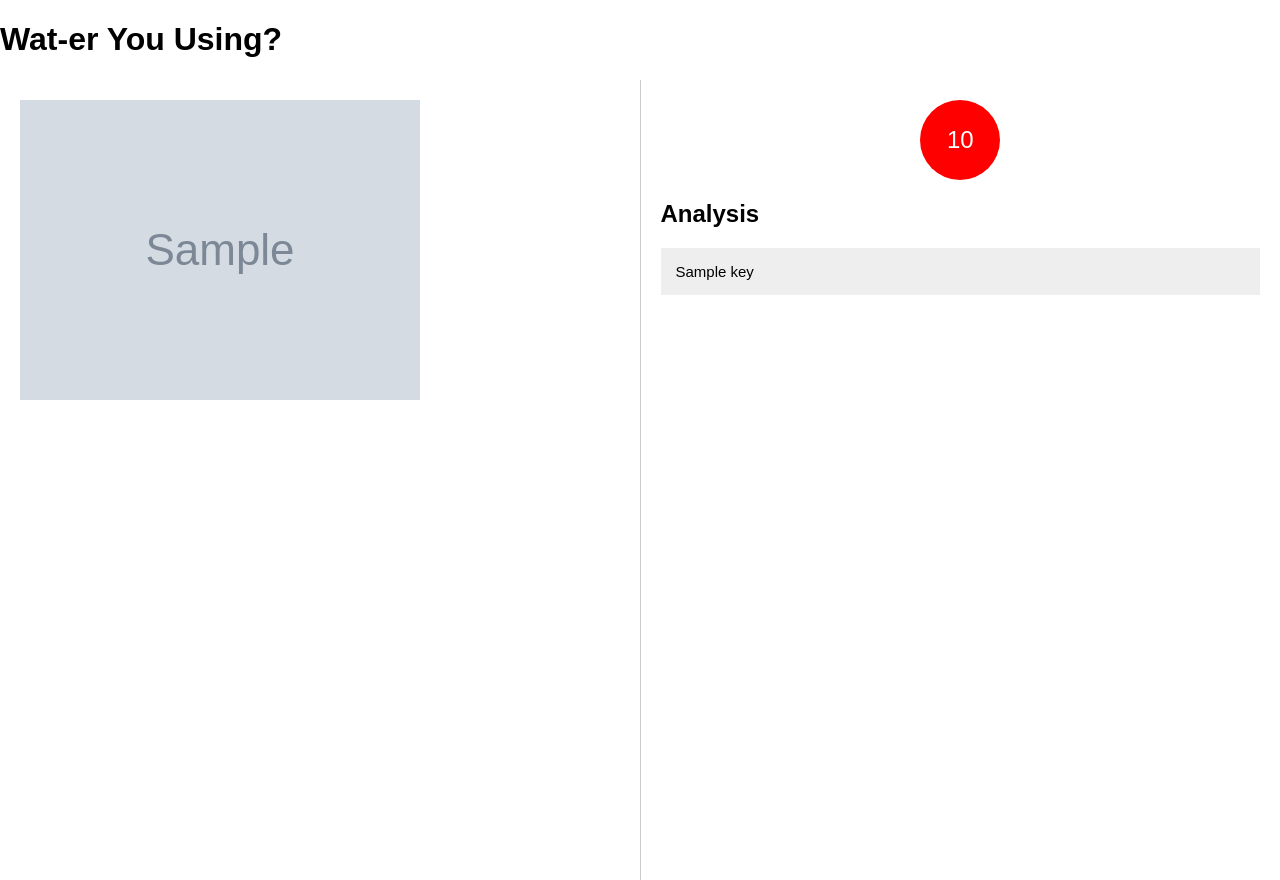
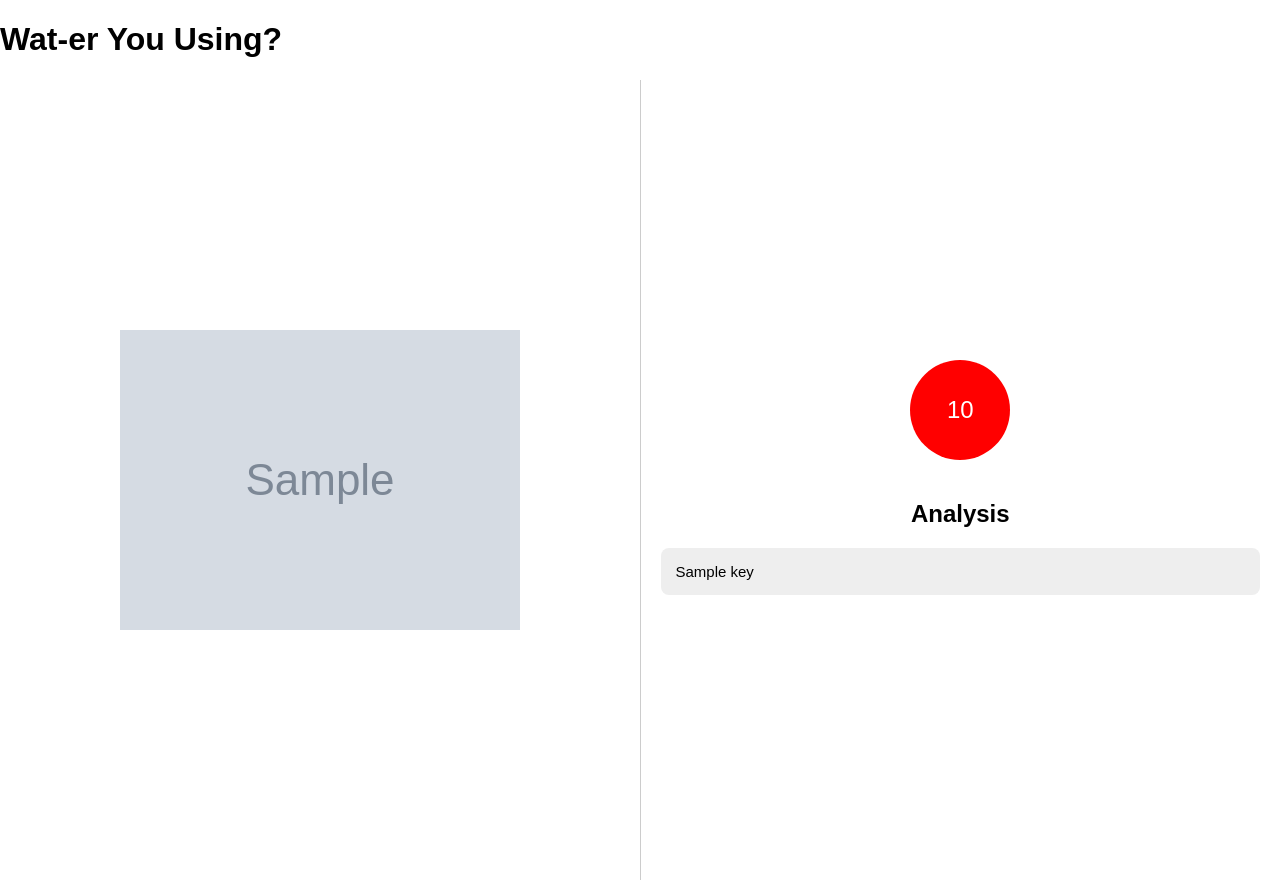
Before and after one commit to ethanbond64/water-you-using, a Flask app: template templates/result.html in a window 1280 px wide. Run offline with Flask 3, Linux system fonts and the light colour scheme; the template is opened without the code that fills it: most values are stand-ins (such as "Sample title", 1, 10 or a date in 2020); grey boxes marked "Sample" are stand-in pictures.

Commit message:
progress

```diff
--- a/app.py
+++ b/app.py
@@ -1,7 +1,7 @@
 import base64
 import re
 import threading
-import time
+import json
 import uuid
 
 from dotenv import load_dotenv
@@ -47,8 +47,15 @@ def status(uuid_str):
 
 @app.route('/view/<uuid_str>')
 def view(uuid_str):
+
     info = data.get(uuid_str, None)
+
+    for key in info:
+        if "%" in key:
+            del info[key]
+
     score = info.pop('score', 57)
+
     return render_template("result.html",
                            info=info,
                            score=score,
--- a/templates/result.html
+++ b/templates/result.html
@@ -16,27 +16,32 @@
             height: 100%;
         }
 
-        .left {
+        .left, .right {
             flex: 1;
             padding: 20px;
+            display: flex;
+            justify-content: center; /* Center content horizontally */
+            align-items: center; /* Center content vertically */
+        }
+
+        .left {
+            text-align: center; /* Center image */
         }
 
         .right {
-            flex: 1;
-            padding: 20px;
+            flex-direction: column; /* Stack items vertically */
             border-left: 1px solid #ccc; /* Add border between left and right */
         }
 
         /* Score circle */
         .score-circle {
-            width: 80px;
-            height: 80px;
+            width: 100px;
+            height: 100px;
             border-radius: 50%;
             color: white;
             font-size: 24px;
-            line-height: 80px;
+            line-height: 100px;
             text-align: center;
-            margin: 0 auto;
             margin-bottom: 20px;
         }
 
@@ -47,6 +52,7 @@
 
         .score-circle.yellow {
             background-color: yellow;
+            color: black; /* Improve contrast for yellow circle */
         }
 
         .score-circle.green {
@@ -65,6 +71,7 @@
             transition: 0.4s;
             margin-bottom: 5px;
             width: 100%; /* Ensure each accordion button spans full width */
+            border-radius: 8px; /* Rounded corners */
         }
 
         .active, .accordion:hover {
@@ -72,13 +79,14 @@
         }
 
         .panel {
-            padding: 0 15px;
+            padding: 15px;
             background-color: white;
             display: none;
             overflow: hidden;
             border: solid 1px #ccc;
             margin-bottom: 5px;
             width: 100%; /* Ensure each panel spans full width */
+            border-radius: 8px; /* Rounded corners */
         }
     </style>
 </head>
@@ -88,7 +96,7 @@
 
     <div class="container">
         <div class="left">
-            <img src="{{ image_url }}" alt="Captured photo" style="max-width: 100%; height: auto;">
+            <img src="{{ image_url }}" alt="Captured photo" style="max-width: 100%; max-height: 100%; vertical-align: middle;">
         </div>
 
         <div class="right">
```
